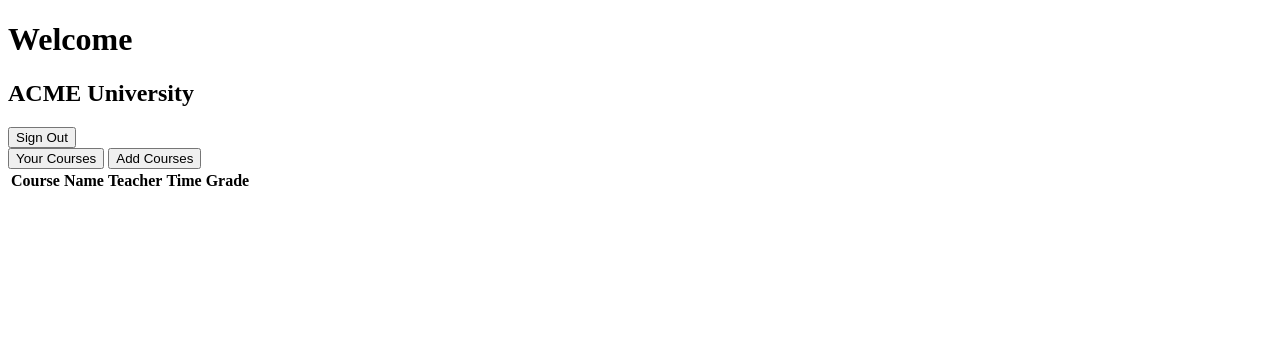
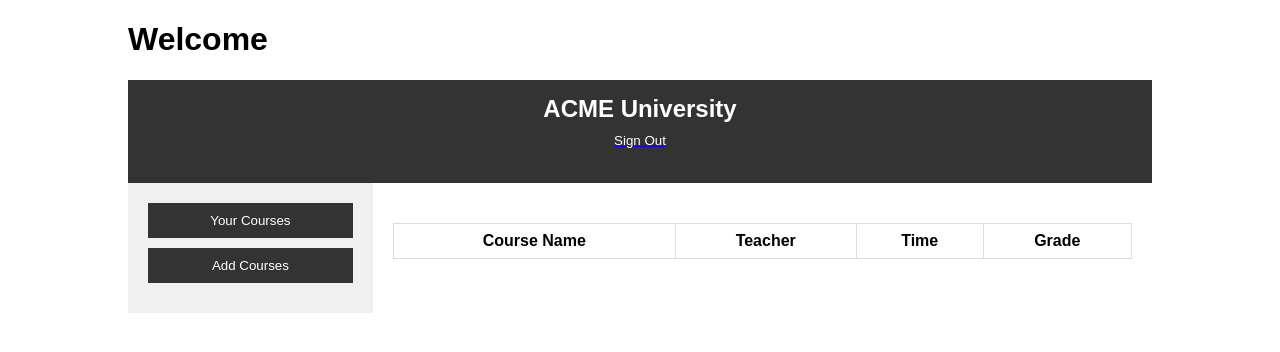
Before and after one commit to ctobin1114/CSE106-Lab8-Group5, a Flask app: page /student/1 in a window 1280 px wide. Shown: the top 352 px of the page. Run offline with Flask 3, Linux system fonts and the light colour scheme; a user stored in the database is signed in; data that the repository does not hold is empty.

Commit message:
Finalized version?

```diff
--- a/run.py
+++ b/run.py
@@ -6,7 +6,7 @@
 from functools import wraps
 
 # Flask Basics
-from flask import Flask, render_template,render_template ,url_for, redirect, session, request, flash, jsonify
+from flask import Flask, render_template,render_template ,url_for, redirect, flash, jsonify
 
 # Flask Restful
 from flask_restful import abort
@@ -15,7 +15,7 @@
 from flask_jwt_extended import JWTManager
 
 # Flask Login
-from flask_login import UserMixin, login_user, LoginManager, login_required, logout_user, current_user
+from flask_login import login_user, LoginManager, login_required, logout_user
 
 # Flask Admin
 from flask_admin import Admin
@@ -27,7 +27,7 @@
 from wtforms.validators import InputRequired
 
 # Database & tables
-from database import db, ACCESS, User, Student, Teacher, Course, Grade
+from database import db, User, Student, Teacher, Course, Grade
 
 from sqlalchemy.exc import SQLAlchemyError
 
@@ -178,10 +178,9 @@
                     c.c_id, c.c_name, c.c_schedule,
                     t.t_name,
                     COUNT(g.g_course_id) AS enrolled, c.c_capacity
-                FROM course c, grade g, teacher t
-                WHERE c.c_id
-                    AND g.g_course_id = c.c_id
-                    AND t.t_id = c.c_teacher_id
+                FROM course c, teacher t
+                LEFT JOIN grade g ON g.g_course_id = c.c_id
+                WHERE t.t_id = c.c_teacher_id
                 GROUP BY c.c_id
             """
 
@@ -300,9 +299,10 @@
                 SELECT
                     c.c_id, c.c_name, c.c_schedule,
                     COUNT(g.g_course_id) AS enrolled, c.c_capacity
-                FROM course c, grade g
+                FROM course c
+                LEFT JOIN grade g ON g.g_course_id = c.c_id
                 WHERE c.c_teacher_id = ?
-                    AND g.g_course_id = c.c_id
+                GROUP BY c.c_id
             """
 
         rows = db.engine.execute(sql, (t_id))
--- a/static/css/student.css
+++ b/static/css/student.css
@@ -1,37 +1,97 @@
-.btn-red {
-    background-color: white;
-    border-color: rgb(231, 7, 7);
-    border-style: solid;
-    border-width: 1px;
-    color: rgb(231, 7, 7);
-    border-radius: 3px;
-    height: 35px;
-    width: 60px;
-    cursor: pointer;
-    transition: background-color 0.5s, color 0.5s;
-
+body {
+    font-family: Arial, sans-serif;
+    margin: 0;
+    padding: 0;
 }
 
-.btn-green {
-    background-color: white;
-    border-color: rgb(10, 156, 40);
-    border-style: solid;
-    border-width: 1px;
-    color: rgb(10, 156, 40);
-    border-radius: 3px;
-    height: 35px;
-    width: 60px;
-    cursor: pointer;
-    transition: background-color 0.5s, color 0.5s;
-
+.container {
+    width: 80%;
+    margin: auto;
 }
 
-.btn-red:hover {
+.header {
+    background-color: #333;
+    color: #fff;
+    padding: 15px;
+    text-align: center;
+}
+
+.header h2 {
+    margin: 0;
+}
+
+.content {
+    display: flex;
+}
+
+.sidebar {
+    width: 20%;
+    padding: 20px;
+    background-color: #f0f0f0;
+}
+
+.main {
+    flex: 1;
+    padding: 20px;
+}
+
+button {
+    display: block;
+    width: 100%;
+    padding: 10px;
+    margin-bottom: 10px;
+    background-color: #333;
+    color: #fff;
+    border: none;
+    cursor: pointer;
+}
+
+Ebutton{
+    width: 100%;
+    padding: 5px;
+    background-color: #333;
+    color: #fff;
+    border: 1px solid #ddd;
+    cursor: pointer;
+}
+
+input{
+    width: 10%;
+    padding: 8px;
+    border: 1px solid #ddd;
+}
+
+.studentTable {
+    width: 100%;
+    border-collapse: collapse;
+    margin-top: 20px;
+}
+.registrationTable{
+    width: 100%;
+}
+
+.studentTable th,
+.studentTable td {
+    border: 1px solid #ddd;
+    padding: 8px;
+}
+
+.registrationTable th,
+.registrationTable td {
+    border: 1px solid #ddd;
+    padding: 8px;
+}
+
+.hide {
+    display: none;
+}
+
+.btn-red {
     background-color: rgb(231, 7, 7);
     color: white;
 }
 
-.btn-green:hover {
+.btn-green {
     background-color:rgb(10, 156, 40);
     color: white;
 }
--- a/templates/teacher.html
+++ b/templates/teacher.html
@@ -1,10 +1,6 @@
 <!--
     CSE 106 -- Lab 8
     HTML -- /templates/teacher.html
--->
-<!--
-    CSE 106 -- Lab 8
-    HTML -- /templates/student.html
 -->
 
 <!DOCTYPE html>
```
Also changed, not shown: static/css/login.css (+61 -0 lines), static/css/teacher.css (+85 -1 lines), templates/login.html (+11 -2 lines), instance/database.sqlite.
